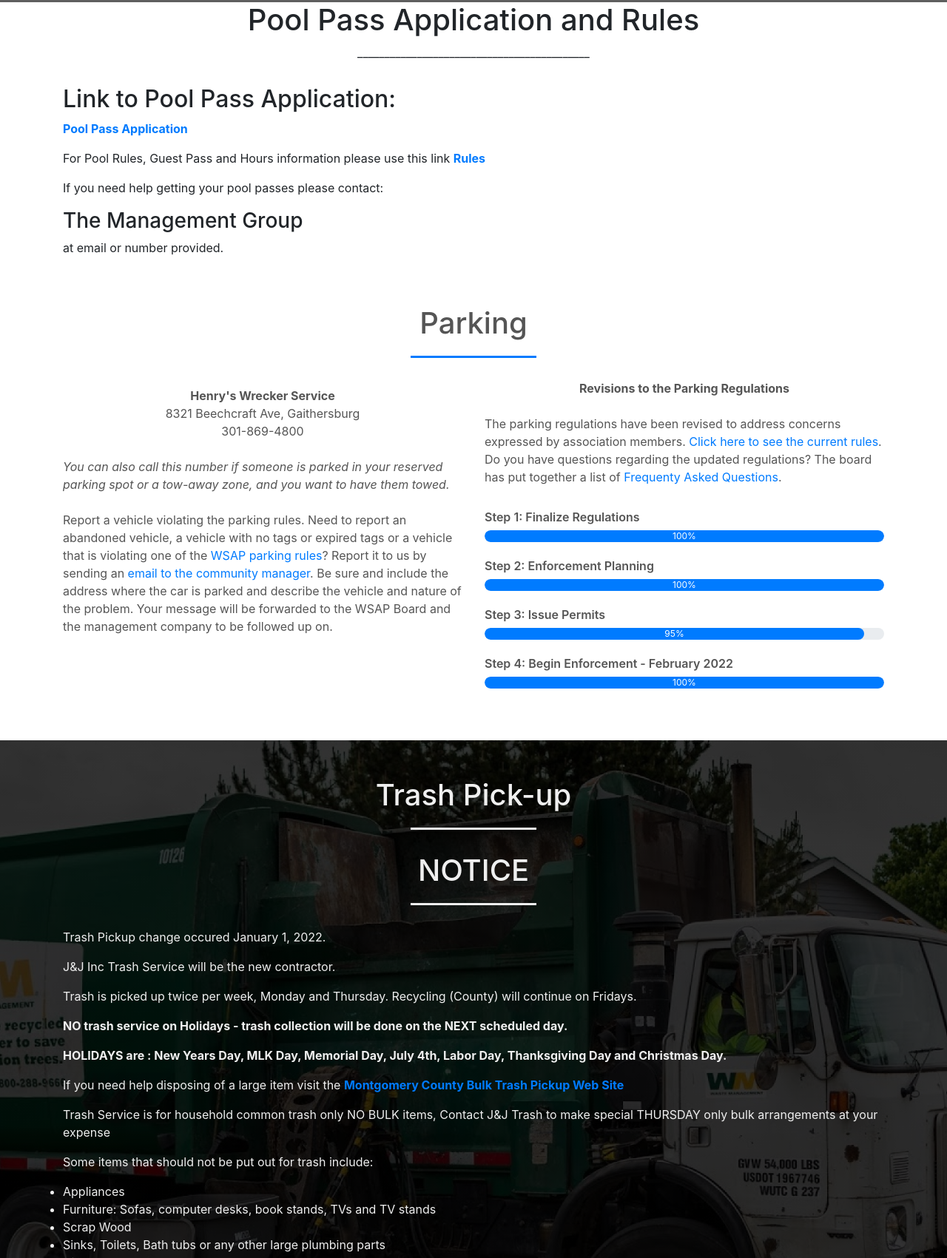
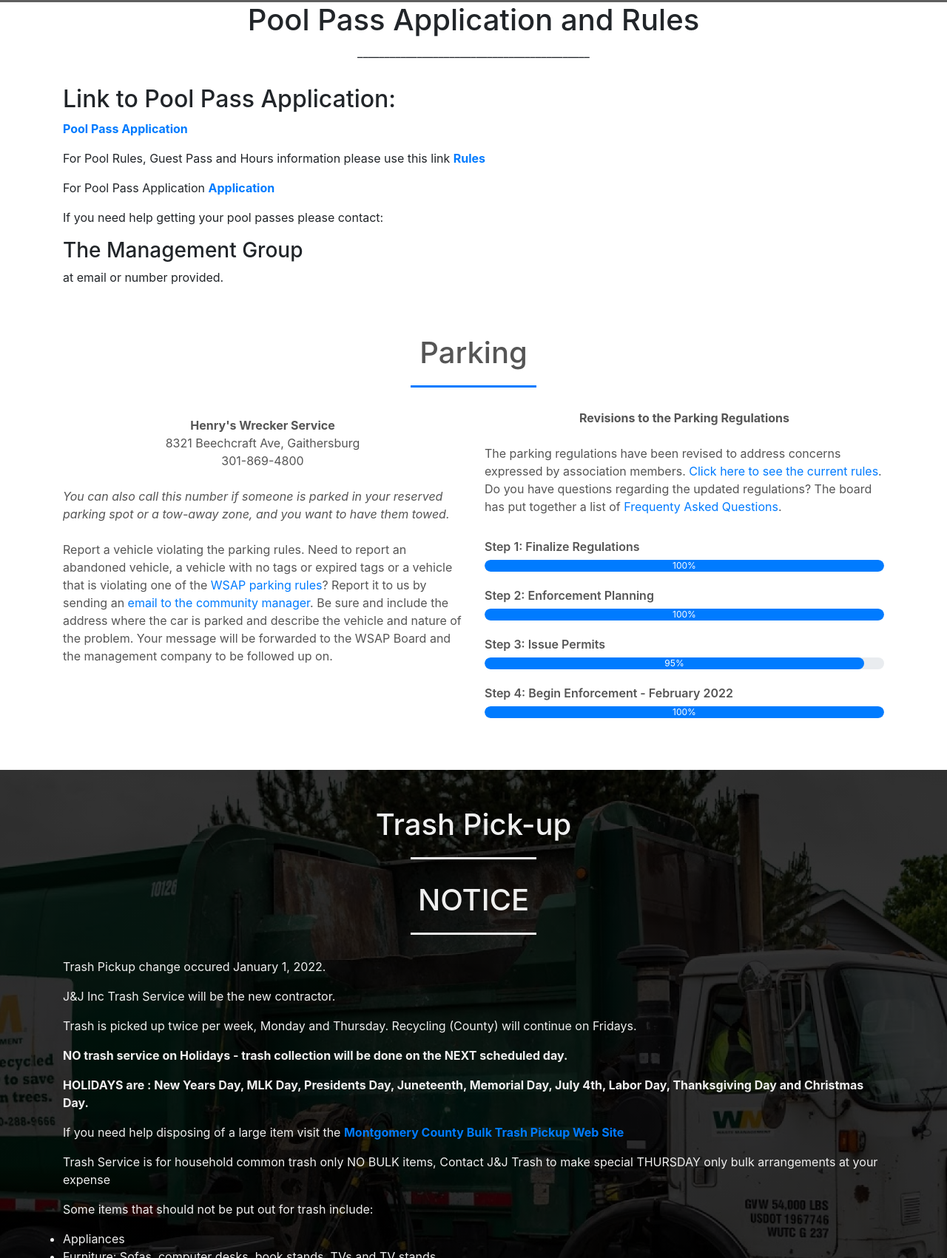
Before and after one commit to wsapHOA/wsaphoa.github.io, a plain HTML site: page index.html in a window 1280 px wide. Shown: the part 2073-3774 px from the top of the page at 74% size. Drawn offline with nearby package versions, Linux system fonts and the light colour scheme; grey boxes are pictures that could not be loaded.

Commit message:
Update index.html

```diff
--- a/index.html
+++ b/index.html
@@ -214,8 +214,8 @@
 			<p><h2> Link to Pool Pass Application:</h2> <a href="https://form.jotform.com/220945526583159" target="blank"><b>Pool Pass Application </b></a></p>
 			<p>
 
-			<p> For Pool Rules, Guest Pass and Hours information please use this link <a href="forms/2022 Pool Rules & Regulations.pdf" target="rules"><b>Rules</b></a></p>
-
+			<p> For Pool Rules, Guest Pass and Hours information please use this link <a href="forms/2023 Pool Rules & Regulations.pdf" target="rules"><b>Rules</b></a></p>
+			<p> For Pool Pass Application <a href="forms/2023 Pool Pass Application.pdf" target="Application"><b>Application</b></a><p>
 			<p>
 				If you need help getting your pool passes please contact: <h3>The Management Group</h3> at email or number provided.</p>
 
@@ -298,7 +298,7 @@
 
 					<p> Trash is picked up twice per week, Monday and Thursday. Recycling (County) will continue on Fridays.</p>
 					<p> <b>NO trash service on Holidays - trash collection will be done on the NEXT scheduled day. </p>
-					<p> HOLIDAYS are : New Years Day, MLK Day, Memorial Day, July 4th, Labor Day, Thanksgiving Day and Christmas Day. </b> </p>
+					<p> HOLIDAYS are : New Years Day, MLK Day, Presidents Day, Juneteenth, Memorial Day, July 4th, Labor Day, Thanksgiving Day and Christmas Day. </b> </p>
 
 				<p>
 					If you need help disposing of a large item visit the <a href="http://www3.montgomerycountymd.gov/311/Solutions.aspx?SolutionId=1-2GNHRW&AspxAutoDetectCookieSupport=1" target="blank"><b>Montgomery County Bulk Trash Pickup Web Site</b></a></p>
```
